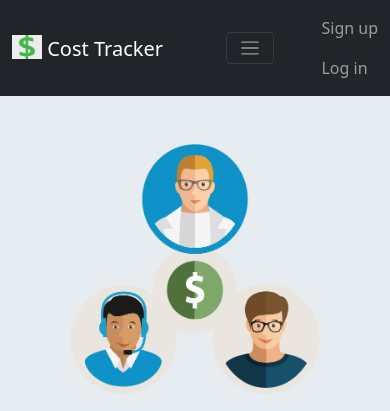
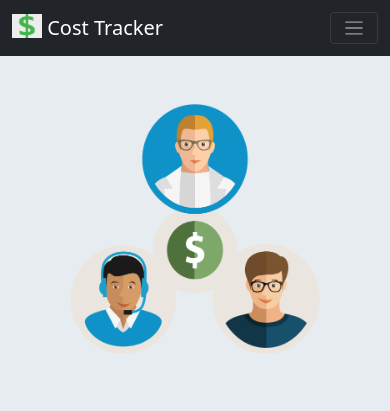
Before and after one commit to ramasrini1/rsCostTrackerHeroku, a Flask app: page / in a window 390 px wide. Shown: the top 411 px of the page. Run offline with Flask 2, Linux system fonts and the light colour scheme.

Commit message:
fixed hamburger menu

```diff
--- a/templates/base.html
+++ b/templates/base.html
@@ -1,76 +1,55 @@
-<!doctype html>
+<!DOCTYPE html>
 <html lang="en">
 <head>
-    <!-- Required meta tags -->
+  <title>Bootstrap Example</title>
   <meta charset="utf-8">
   <meta name="viewport" content="width=device-width, initial-scale=1">
-
-    <!-- CSS only -->
-<link href="https://cdn.jsdelivr.net/npm/bootstrap@5.1.2/dist/css/bootstrap.min.css" rel="stylesheet" integrity="sha384-uWxY/CJNBR+1zjPWmfnSnVxwRheevXITnMqoEIeG1LJrdI0GlVs/9cVSyPYXdcSF" crossorigin="anonymous">
-
-<!-- JavaScript Bundle with Popper -->
-
-<script src="https://cdn.jsdelivr.net/npm/bootstrap@5.1.2/dist/js/bootstrap.bundle.min.js" integrity="sha384-kQtW33rZJAHjgefvhyyzcGF3C5TFyBQBA13V1RKPf4uH+bwyzQxZ6CmMZHmNBEfJ" crossorigin="anonymous"></script>
-    <title>Cost Tracker</title>
-
+  <link href="https://cdn.jsdelivr.net/npm/bootstrap@5.1.3/dist/css/bootstrap.min.css" rel="stylesheet">
+  <script src="https://cdn.jsdelivr.net/npm/bootstrap@5.1.3/dist/js/bootstrap.bundle.min.js"></script>
   <link rel="stylesheet" href="/static/stylesheets/style.css">
   <link rel="shortcut icon" href="/static/favicon.ico">
 </head>
-
 <body>
     <nav class="navbar navbar-expand-sm navbar-dark bg-dark">
       <div class="container">
-        <a  href="/" class="navbar-brand mb-0 h1">
-          <img src="/static/images/m.jpeg" width="30" height="24" class="d-inline-block align-text-top">
-          Cost Tracker
-        </a>
-        <button
-          type="button"
-          data-bs-toggle="collapse"
-          data-bs-target="#navbarNav"
-          class="navbar-toggler"
-          aria-controls="navbarNav"
-          aria-expanded="false"
-          aria-label="Toggle Navigation" >
+        <a class="navbar-brand" href="/">
+          <img src="/static/images/m.jpeg" width="30" height="24" class="d-inline-block align-text-top"> Cost Tracker</a>
+        <button class="navbar-toggler" type="button" data-bs-toggle="collapse" data-bs-target="#mynavbar">
           <span class="navbar-toggler-icon"></span>
         </button>
 
-        <div
-          class="collapse navbar-collapse"
-          id="navbarNav">
-          <ul class="navbar-nav">
-            <li class="nav-item active">
-              <a href="/events/list" class="nav-link">List Events</a>
-            </li>
-            <li class="nav-item active">
-              <a href="/events/new" class="nav-link">Add Event</a>
+        <div class="collapse navbar-collapse" id="mynavbar">
+          <ul class="navbar-nav me-auto">
+            <li class="nav-item">
+              <a class="nav-link" href="/events/list">List Events</a>
             </li>
             <li class="nav-item">
-              <a href="/expenses/add_expense" class="nav-link">Add Expenses</a>
+              <a class="nav-link" href="/events/new">Add Events</a>
             </li>
+            <li class="nav-item">
+              <a class="nav-link" href="/expenses/add_expense">Add Expense</a>
+            </li>
+
           {% if (g.user) and (g.user.role == 'admin') %}
           <li class="nav-item">
             <a href="/admin" class="nav-link">Admin</a>
           </li>
           {% endif %}
           </ul>
+          {% if not g.user %}
+          <div class="d-flex"><a class="nav-link" href="/signup">Sign up</a></div>
+          <div class="d-flex"><a class="nav-link" href="/signup">Login</a></div>
+          {% else %}
+          <div class="d-flex">
+            <a class="nav-link" href="/signup">
+            <img src="/static/images/user.svg" width="30" height="24" alt="{{ g.user.username }}">{{g.user.username}}</a></div>
+          <div class="d-flex"><a class="nav-link" href="/signup">Logout</a></div>
+          {% endif %}
         </div>
-        <ul class="nav navbar-nav navbar-right">
-        {% if not g.user %}
-          <li class="nav-item"><a class="nav-link" href="/signup">Sign up</a></li>
-          <li class="nav-item"><a class="nav-link" href="/login">Log in</a></li>
-        {% else %}
-          <li class="nav-item">
-            <a class="nav-link" href="/users/{{ g.user.id }}">
-              <img src="/static/images/user.svg" width="30" height="24" alt="{{ g.user.username }}">
-              {{ g.user.username }}
-            </a>
-          </li>
-          <li class="nav-item"><a class="nav-link" href="/logout">Log out</a></li>
-        {% endif %}
-        </ul>
       </div>
     </nav>
+
+
 
     <div class="container mb-4 mt-4">
       {% for category, message in get_flashed_messages(with_categories=True) %}
--- a/templates/index.html
+++ b/templates/index.html
@@ -5,7 +5,7 @@
   </div>
   <div class="center mt-5 mb-4">
 
-    <h4> The CostTracker app computes and splits your travel/restaurant expenses among friends</h4>
+    <h4 align="center"> The CostTracker app computes and splits your travel/restaurant expenses among friends</h4>
     <div align="center" class= "box2 mt-4">
       <a  href="/signup">Sign Up</a> with venmo username and any password of your choice<br><br>
       <h6>Add new Events</a>, enter your expenses and compute your cost</h6>
```
Lines whose indentation alone changed are shown as unchanged.
